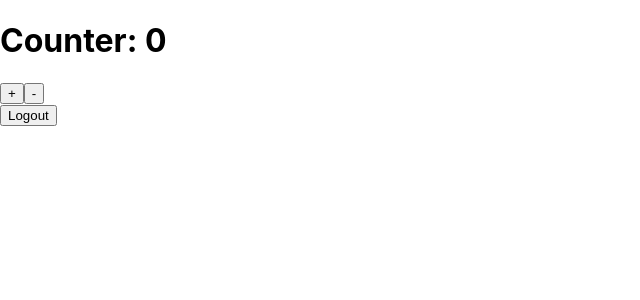
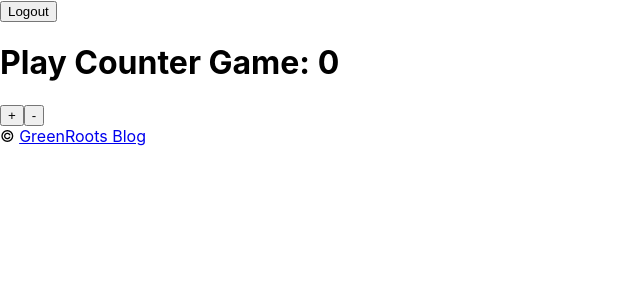
Before and after one commit to atapas/react-redux-example, a React (Create React App) app in the folder learn-react-redux/: page / in a window 1280 px wide. Both pictures are taken after a click on the button "Login". Shown: the top 300 px of the page, without its empty margins (0-640 px from the left). Built offline with nearby package versions, Linux system fonts and the light colour scheme.

Commit message:
Made different components and now the redux store is being used from those

```diff
--- a/learn-react-redux/src/App.js
+++ b/learn-react-redux/src/App.js
@@ -2,7 +2,9 @@ import React from 'react';
 import { useSelector, useDispatch } from 'react-redux';
 import { increment, decrement, signIn, signOut } from './actions';
 
-function App() {
+import GamePage from './GamePage';
+
+const App = () => {
 
   const counter = useSelector(state => state.counter);
   const isLoggedIn = useSelector(state => state.isLoggedIn);
@@ -10,24 +12,7 @@ function App() {
   const dispatch = useDispatch();
   return (
     <div className="App">
-
-      {isLoggedIn
-        ?
-        <div>
-          <h1>Counter: { counter }</h1>
-          <button onClick={() => dispatch(increment())}>+</button>
-          <button onClick={() => dispatch(decrement())}>-</button>
-          <div>
-            <button onClick={() => dispatch(signOut())}>Logout</button>
-          </div>
-        </div>
-        :
-        <div>
-          <span>Login to play the counter game!</span>
-          <button onClick={() => dispatch(signIn())}>Login</button>
-        </div>
-        }
-
+      <GamePage />
     </div>
   );
 }
--- /dev/null
+++ b/learn-react-redux/src/Footer.js
@@ -0,0 +1,10 @@
+
+import React from 'react';
+
+const Footer = () => {
+    return (
+        <span>&copy; <a href='https://blog.greenroots.info'>GreenRoots Blog</a></span>
+    )
+}
+
+export default Footer;
--- /dev/null
+++ b/learn-react-redux/src/GamePage.js
@@ -0,0 +1,39 @@
+import React from 'react';
+import { useSelector, useDispatch } from 'react-redux';
+import { increment, decrement } from './actions';
+
+import Header from './Header';
+import Footer from './Footer';
+
+const GamePage = () => {
+    const counter = useSelector(state => state.counter);
+    const isLoggedIn = useSelector(state => state.isLoggedIn);
+    const dispatch = useDispatch();
+
+    return (
+        <React.Fragment>
+            <Header />
+            <div>
+            {isLoggedIn
+                ?
+                <div>
+                    <h1>Play Counter Game: { counter }</h1>
+                    <button onClick={() => dispatch(increment())}>
+                        +
+                    </button>
+                    <button onClick={() => dispatch(decrement())}>
+                        -
+                    </button>
+                </div>
+                :
+                <div>
+                    <span>Login to play the counter game!</span>
+                </div>
+            }
+            </div>
+            <Footer />
+        </React.Fragment>
+    )
+}
+
+export default GamePage;
--- /dev/null
+++ b/learn-react-redux/src/Header.js
@@ -0,0 +1,25 @@
+import React from 'react';
+import { useSelector, useDispatch } from 'react-redux';
+import { signIn, signOut } from './actions';
+
+
+const Header = () => {
+    const isLoggedIn = useSelector(state => state.isLoggedIn);
+    const dispatch = useDispatch();
+    return (
+        <React.Fragment>
+        {isLoggedIn
+            ?
+                <button onClick={() => dispatch(signOut())}>
+                    Logout
+                </button>
+            :
+                <button onClick={() => dispatch(signIn())}>
+                    Login
+                </button>
+        }
+        </React.Fragment>
+    )
+}
+
+export default Header;
```
